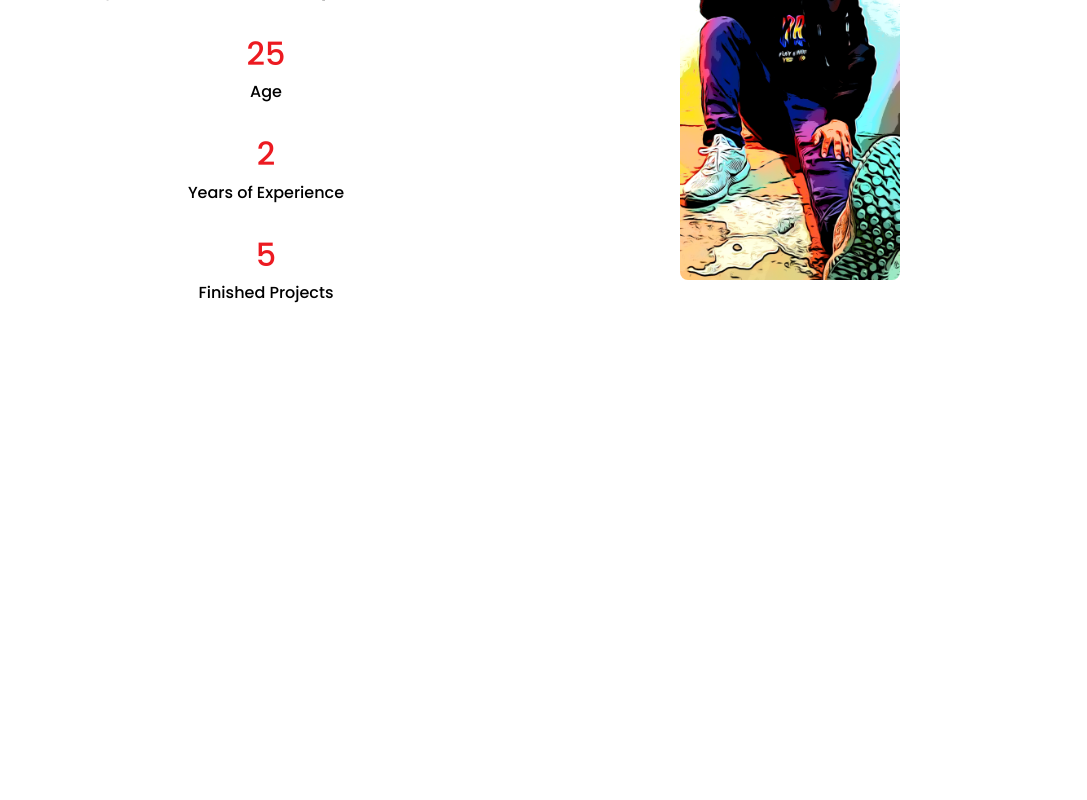
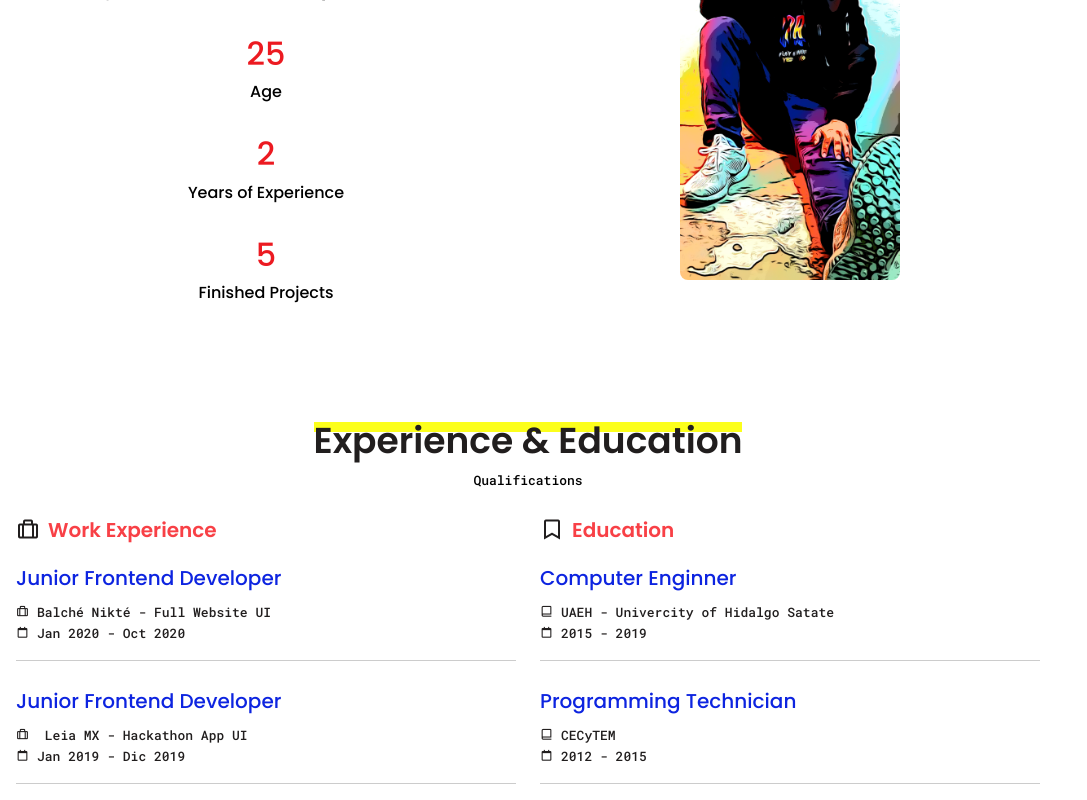
Before and after one commit to ForeverMikk/portfolio, a React (Create React App) app: page / in a window 1280 px wide. Shown: the part 1088-1888 px from the top of the page, without its empty margins (0-1087 px from the left). Before the commit the page ends 1426 px from the top, so only its background shows below. Built offline with nearby package versions, Linux system fonts and the light colour scheme.

Commit message:
Fixed Work Section Added and Finished

```diff
--- a/src/App.jsx
+++ b/src/App.jsx
@@ -5,7 +5,7 @@ import './index.scss';
 import { Navbar } from './componets/Navbar/Navbar';
 import { Home } from './componets/Home/Home';
 import { About } from './componets/About/About';
-// import { Work } from './componets/Work/Work';
+import { Work } from './componets/Work/Work';
 // import { Portfolio } from './componets/Portfolio/Portfolio';
 // import { Services } from './componets/Services/Services';
 // import { Contact } from './componets/Contact/Contact';
@@ -18,8 +18,8 @@ export const App = () => {
       <Navbar />
       <Home />
       <About />
-      {/*<Work />
-      <Portfolio />
+      <Work />
+      {/*<Portfolio />
       <Services />
       <Contact />
       <Footer /> */}
--- a/src/componets/Work/Work.jsx
+++ b/src/componets/Work/Work.jsx
@@ -1,17 +1,39 @@
 import React from 'react';
+import PropTypes from 'prop-types';
 
 import './work.scss';
 
+const WorkQualification = ({ title, project, date, icon }) => {
+  return (
+    <div className='work-data'>
+      <h3 className='work-area'>{title}</h3>
+      <div className='work-box'>
+        <span className='work-company'>
+          <i className={`bx ${icon} work-icon`}></i>
+          {project}
+        </span>
+
+        <span className='work-company'>
+          <i className='bx bx-calendar-alt work-icon'></i>
+          {date}
+        </span>
+      </div>
+    </div>
+  );
+};
+
 export const Work = () => {
   return (
-    <>
-      <section className='section bd-container'>
+    <section className='work section bd-container' id='work'>
+      {/* Title */}
       <div className='title-box'>
         <div className='line'> </div>
         <h2 className='section-title'>Experience & Education</h2>
       </div>
+      {/* Subtitle */}
+      <span className='section-subtitle'>Qualifications</span>
 
-        <div className='work-contariner bd-grid'>
+      <div className='work-container bd-grid'>
         <div className='work-content'>
           <h2 className='work-title'>
             <i className='bx bx-briefcase-alt work-title-icon'></i>
@@ -19,47 +41,19 @@ export const Work = () => {
           </h2>
 
           <div className='bd-grid'>
-              <div className='work-data'>
-                <h3 className='work-area'>Junior Frontend Developer</h3>
-                <div className='work-box'>
-                  <span className='work-company'>
-                    <i className='bx bx-briefcase-alt work-icon'></i>
-                    Balché Nikte - Full Website UI
-                  </span>
-                  <span className='work-company'>
-                    <i className='bx bx-calendar-alt work-icon'></i>
-                    Jan 2020 - Oct 2020
-                  </span>
-                </div>
-              </div>
+            <WorkQualification
+              title='Junior Frontend Developer'
+              project='Balché Nikté - Full Website UI'
+              date='Jan 2020 - Oct 2020'
+              icon='bx-briefcase-alt'
+            />
 
-              <div className='work-data'>
-                <h3 className='work-area'>Junior Frontend Developer</h3>
-                <div className='work-box'>
-                  <span className='work-company'>
-                    <i className='bx bx-briefcase-alt work-icon'></i>
-                    Leia MX - Hackathon App UI
-                  </span>
-                  <span className='work-company'>
-                    <i className='bx bx-calendar-alt work-icon'></i>
-                    Jan 2019 - Dic 2019
-                  </span>
-                </div>
-              </div>
-
-              <div className='work-data'>
-                <h3 className='work-area'>Junior Frontend Developer</h3>
-                <div className='work-box'>
-                  <span className='work-company'>
-                    <i className='bx bx-briefcase-alt work-icon'></i>
-                    Balché Nikte
-                  </span>
-                  <span className='work-company'>
-                    <i className='bx bx-calendar-alt work-icon'></i>
-                    Jan 2020 - Oct 2020
-                  </span>
-                </div>
-              </div>
+            <WorkQualification
+              title='Junior Frontend Developer'
+              project=' Leia MX - Hackathon App UI'
+              date='Jan 2019 - Dic 2019'
+              icon='bx-briefcase-alt'
+            />
           </div>
         </div>
 
@@ -70,37 +64,37 @@ export const Work = () => {
           </h2>
 
           <div className='bd-grid'>
-              <div className='work-data'>
-                <h3 className='work-area'>Computer Enginner</h3>
-                <div className='work-box'>
-                  <span className='work-company'>
-                    <i className='bx bx-book-alt work-icon'></i>
-                    UAEH - Univercity of Hidalgo Satate
-                  </span>
-                  <span className='work-company'>
-                    <i className='bx bx-calendar-alt work-icon'></i>
-                    2015 - 2019
-                  </span>
-                </div>
-              </div>
-
-              <div className='work-data'>
-                <h3 className='work-area'>Programming Technician</h3>
-                <div className='work-box'>
-                  <span className='work-company'>
-                    <i className='bx bx-book-alt work-icon'></i>
-                    CECyTEM
-                  </span>
-                  <span className='work-company'>
-                    <i className='bx bx-calendar-alt work-icon'></i>
-                    2012 - 2015
-                  </span>
-                </div>
-              </div>
+            <WorkQualification
+              title='Computer Enginner'
+              project='UAEH - Univercity of Hidalgo Satate'
+              date='2015 - 2019'
+              icon='bx-book-alt'
+            />
+            <WorkQualification
+              title='Programming Technician'
+              project='CECyTEM'
+              date='2012 - 2015'
+              icon='bx-book-alt'
+            />
           </div>
         </div>
       </div>
     </section>
-    </>
   );
 };
+
+WorkQualification.propTypes = {
+  title: PropTypes.string.isRequired,
+};
+
+WorkQualification.propTypes = {
+  project: PropTypes.string.isRequired,
+};
+
+WorkQualification.propTypes = {
+  date: PropTypes.string.isRequired,
+};
+
+WorkQualification.propTypes = {
+  icon: PropTypes.string.isRequired,
+};
--- a/src/componets/Work/work.scss
+++ b/src/componets/Work/work.scss
@@ -1,31 +1,29 @@
 /* ========== Wokr Experiende Styles ==========*/
-
 .work-container {
   row-gap: 2.5rem;
+  text-align: left;
 }
-
 .work-title {
   font-size: var(--h3-font-size);
-  color: var(--first-color);
+  color: var(--second-color-light);
   margin-bottom: var(--mb-2);
   display: flex;
   align-items: center;
 }
-
 .work-title-icon {
   font-size: 1.5rem;
+  color: var(--fourth-color);
   margin-right: var(--mb-1);
 }
 
 .work-box {
+  // text-align: left;
   padding-bottom: 1rem;
   border-bottom: 1px solid #ccc;
   font-family: var(--text-font);
 }
 
 .work-area {
-  //   font-family: var(--text-font);
-  //   font-weight: 500;
   font-size: var(--h3-font-size);
   color: var(--first-color);
   margin-bottom: var(--mb-1);
@@ -35,7 +33,7 @@
 .work-icon,
 .work-company {
   font-size: var(--smaller-font-size);
-  color: #211e1e;
+  color: var(--fourth-color);
 }
 
 .work-icon {
--- a/src/index.scss
+++ b/src/index.scss
@@ -95,12 +95,12 @@ img {
 /* ===== Section Styles ===== */
 .section {
   padding: 4rem 0 2rem;
+  text-align: center;
 }
-
 .title-box {
   display: inline-block;
+  text-align: center;
 }
-
 .section-title,
 .section-subtitle {
   text-align: center;
```
Also changed, not shown: 1 other file (tests, documents, lock files or other folders). Lines whose indentation alone changed are shown as unchanged.
